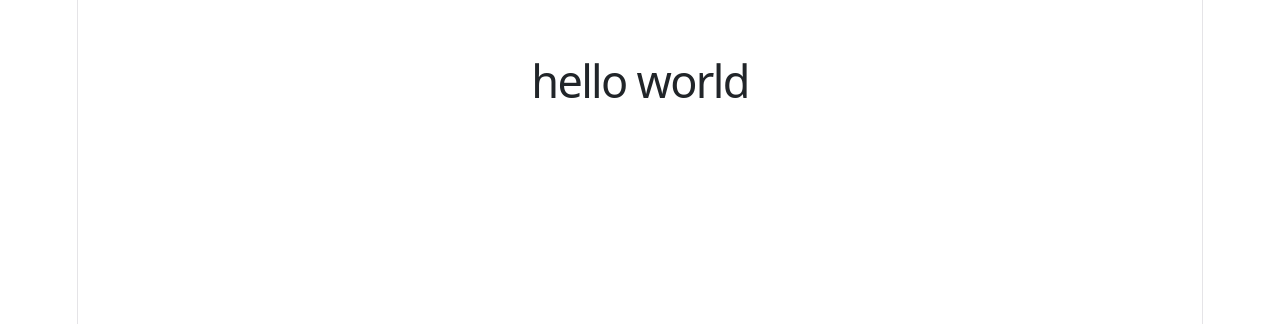
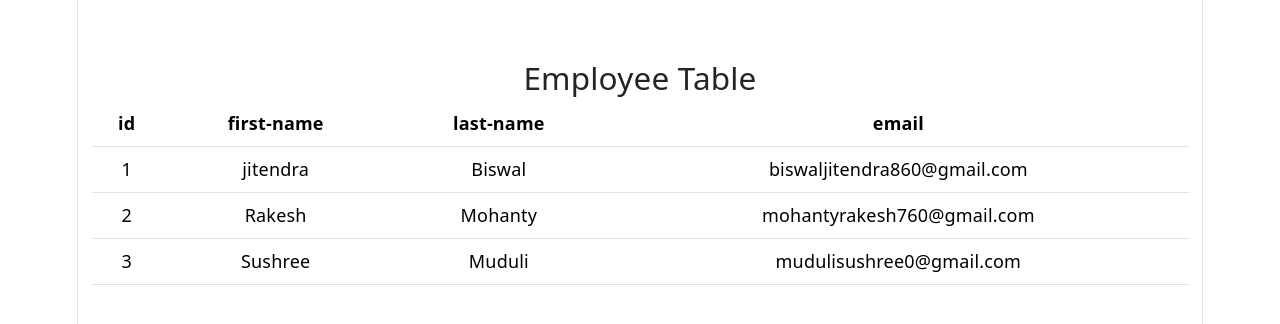
Before and after one commit to Jitendrabiswal/EMS_Full-Stack, a React (Vite) app in the folder ems-frontend/: page / in a window 1280 px wide. Shown: the top 324 px of the page. Built offline with nearby package versions, Linux system fonts and the light colour scheme.

Commit message:
demo table created and check in backened

```diff
--- a/ems-frontend/src/App.jsx
+++ b/ems-frontend/src/App.jsx
@@ -4,14 +4,15 @@ import viteLogo from './assets/vite.svg'
 import heroImg from './assets/hero.png'
 import './App.css'
 import Helloworld from './Helloworld'
+import ListEmployeeComponent from './Component/ListEmployeeComponent'
 
 function App() {
 
 
   return (
     <>
-     <Helloworld/>
-     <div></div>
+     <ListEmployeeComponent/>
+
     </>
   )
 }
--- /dev/null
+++ b/ems-frontend/src/Component/ListEmployeeComponent.jsx
@@ -0,0 +1,75 @@
+import React from 'react'
+
+export default function ListEmployeeComponent() {
+
+    let tables=[
+
+        {
+            "id":1,
+            "firstname":"jitendra",
+            "lastname":"Biswal",
+            "email":"biswaljitendra860@gmail.com"
+        },
+        {
+           "id":2,
+            "firstname":"Rakesh",
+            "lastname":"Mohanty",
+            "email":"mohantyrakesh760@gmail.com"
+        },
+
+        {
+             "id":3,
+            "firstname":"Sushree",
+            "lastname":"Muduli",
+            "email":"mudulisushree0@gmail.com"
+        }
+
+
+    ]
+
+
+  return (
+    <>
+
+
+    <div className='container mt-5'>
+        <div className='fs-3 text-center'>Employee Table</div>
+        <table className='table'>
+            <thead>
+                <tr>
+                    <th>id</th>
+                    <th>first-name</th>
+                    <th>last-name</th>
+                    <th>email</th>
+                </tr>
+            </thead>
+
+            <tbody>
+
+                {
+                    tables.map((emp)=>{
+                        return(
+                            <tr key={emp.id}>
+
+                                <td>{emp.id}</td>
+                                <td>{emp.firstname}</td>
+                                <td>{emp.lastname}</td>
+                                <td>{emp.email}</td>
+
+
+                            </tr>
+                        )
+                    })
+                }
+
+            </tbody>
+
+        </table>
+
+    </div>
+
+
+    </>
+
+  )
+}
```
